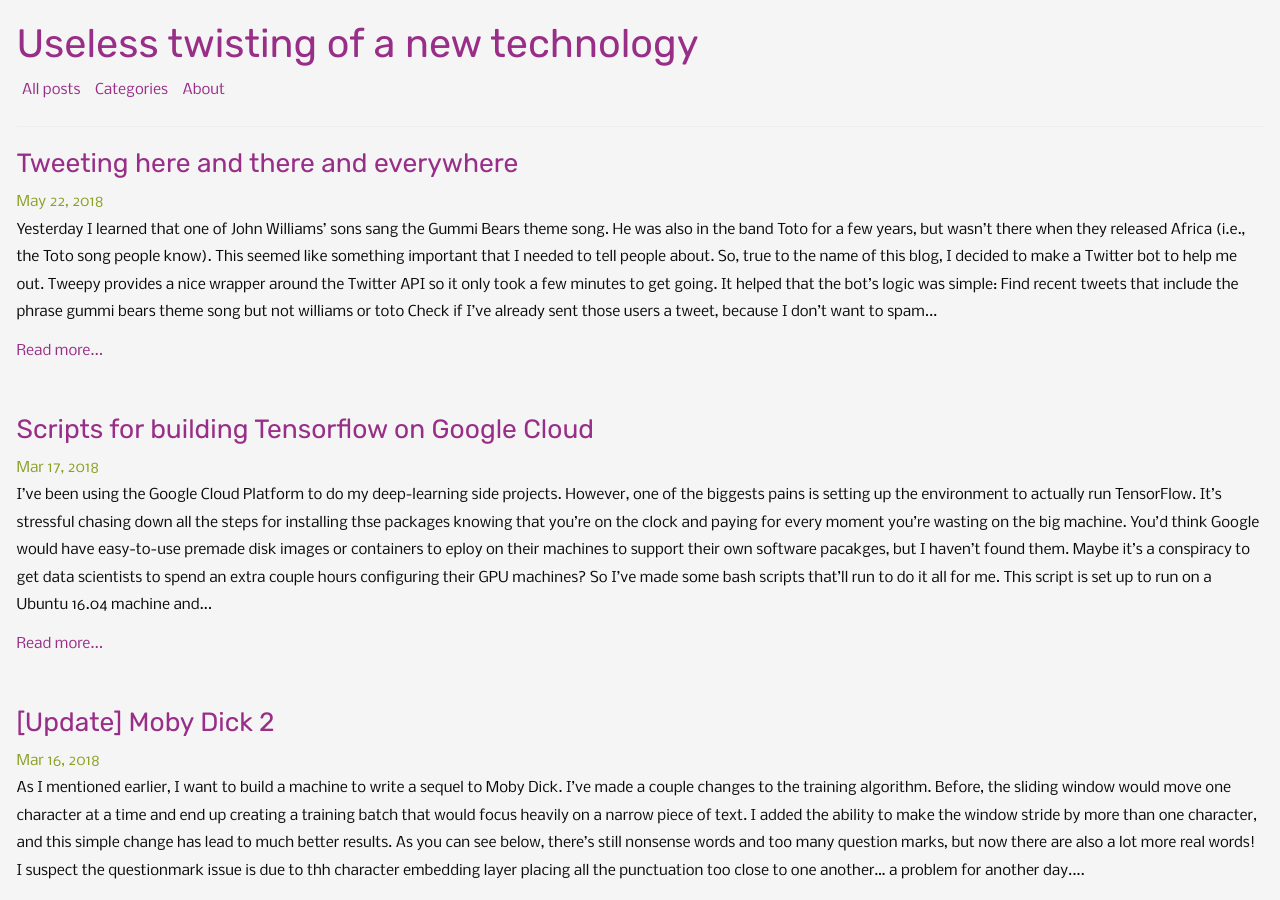
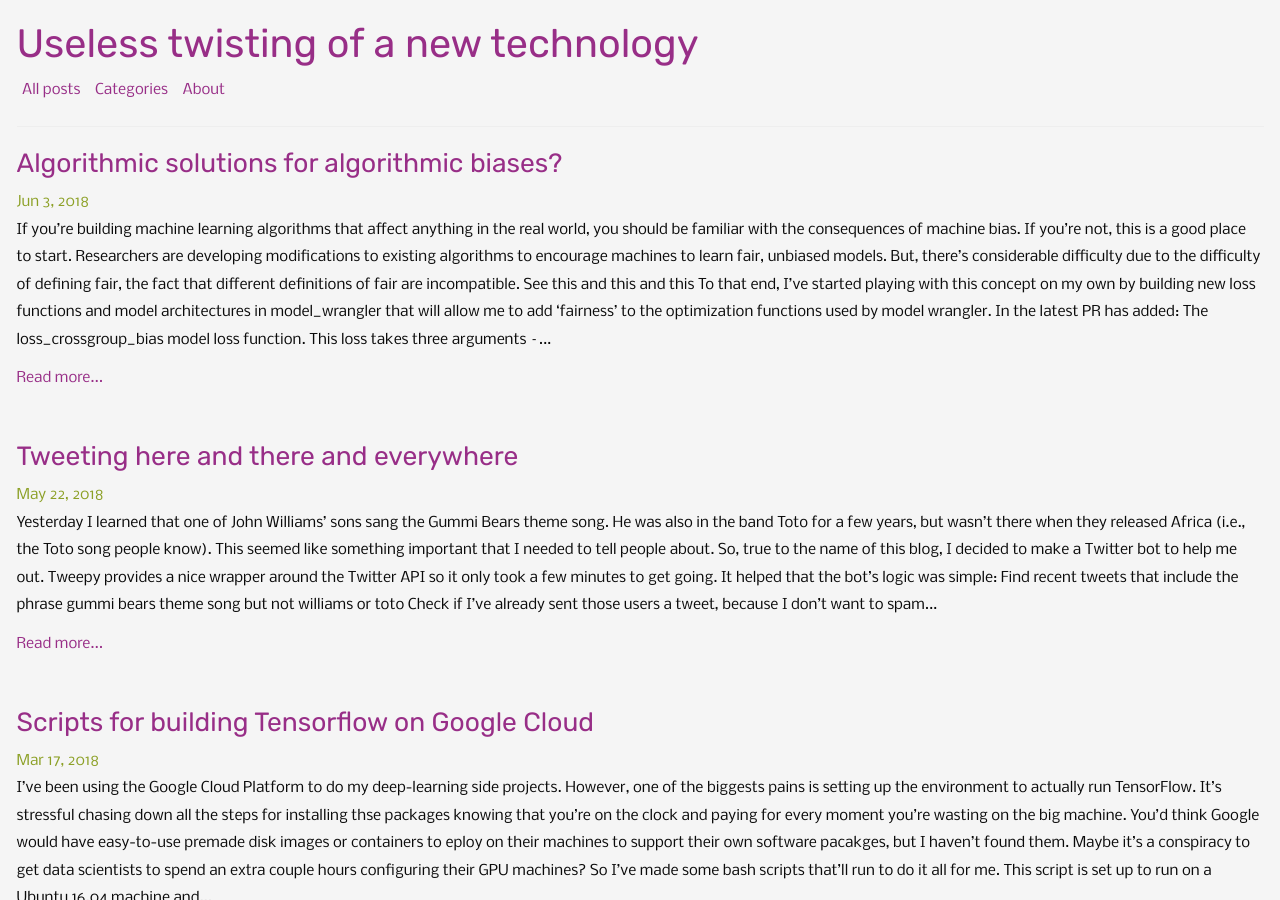
Before and after one commit to bmcmenamin/bmcmenamin.github.io, a Jekyll site: the page built from index.html, in a window 1280 px wide and 900 px high. Built offline with Jekyll 4.4.1, drawn with Linux system fonts in a browser that asks for light colours.

Commit message:
bias post (#5)

```diff
--- /dev/null
+++ b/_posts/2018-06-03-algorithm_bias.md
@@ -0,0 +1,18 @@
+---
+layout: post
+title: "Algorithmic solutions for algorithmic biases?"
+author: "Brenton McMenamin"
+tags: [math&data, model-wrangler]
+---
+
+If you're building machine learning algorithms that affect anything in the real world, you should be familiar with the consequences of machine bias. If you're not, [this](https://www.propublica.org/series/machine-bias) is a good place to start. Researchers are developing modifications to existing algorithms to encourage machines to learn fair, unbiased models. But, there's considerable difficulty due to the difficulty of defining *fair*, the fact that different definitions of fair are incompatible. See [this](https://arxiv.org/pdf/1609.05807.pdf) and [this](https://arxiv.org/pdf/1701.08230.pdf) and [this](https://www.propublica.org/article/bias-in-criminal-risk-scores-is-mathematically-inevitable-researchers-say)
+
+To that end, I've started playing with this concept on my own by building new loss functions and model architectures in [`model_wrangler`](https://github.com/bmcmenamin/model_wrangler) that will allow me to add 'fairness' to the optimization functions used by model wrangler. In the latest PR has added:
+
+* The `loss_crossgroup_bias` model loss function.
+  * This loss takes three arguments -- the current model predictions, the actual values, and a categorical index that indicates the 'group' of each sample. The loss function calculates the prediction error for each observation (*i.e.*, observed - actual), averages this error within each group to measure per-group bias, and returns the variance of this score across groups. Adding this loss to the overall model loss function will penalize the model if some groups have predictions that are systematically skewed relative to the other groups.
+  * Note: in practice, adding this loss function will require a larger batch size (to there are samples from each groups) and will require more training epochs to converge.
+
+* The `DebiasedClassifier` model class in the corral creates a dense feedforward classifier that adds the `loss_crossgroup_bias` penalty to its optimization function. The 'group' labels for each sample are provided as 0-indexed integers and feed in as the last input.
+
+I expect more updates and features once I solve this unsolvable problem.
```
Also changed, not shown: _posts/2018-05-22-gummibot.md (+1 -1 lines).
